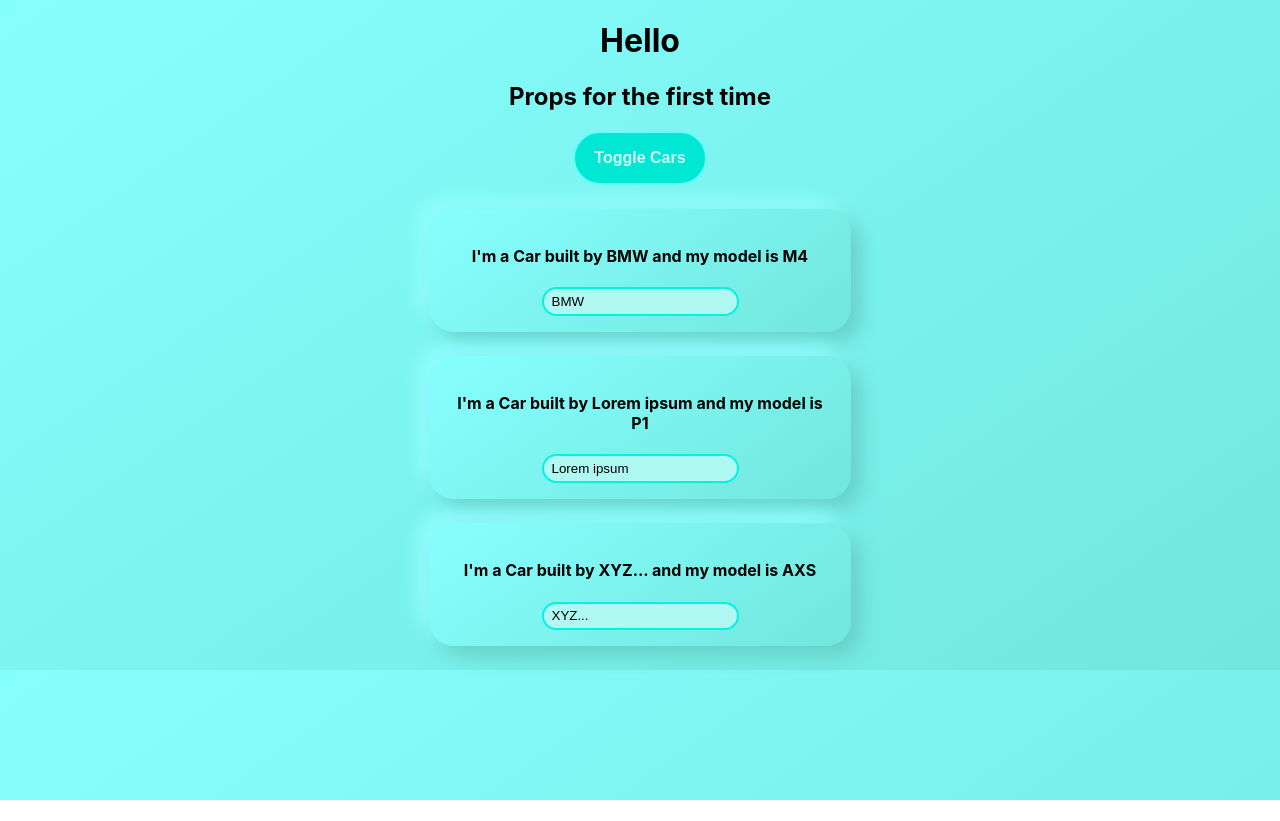
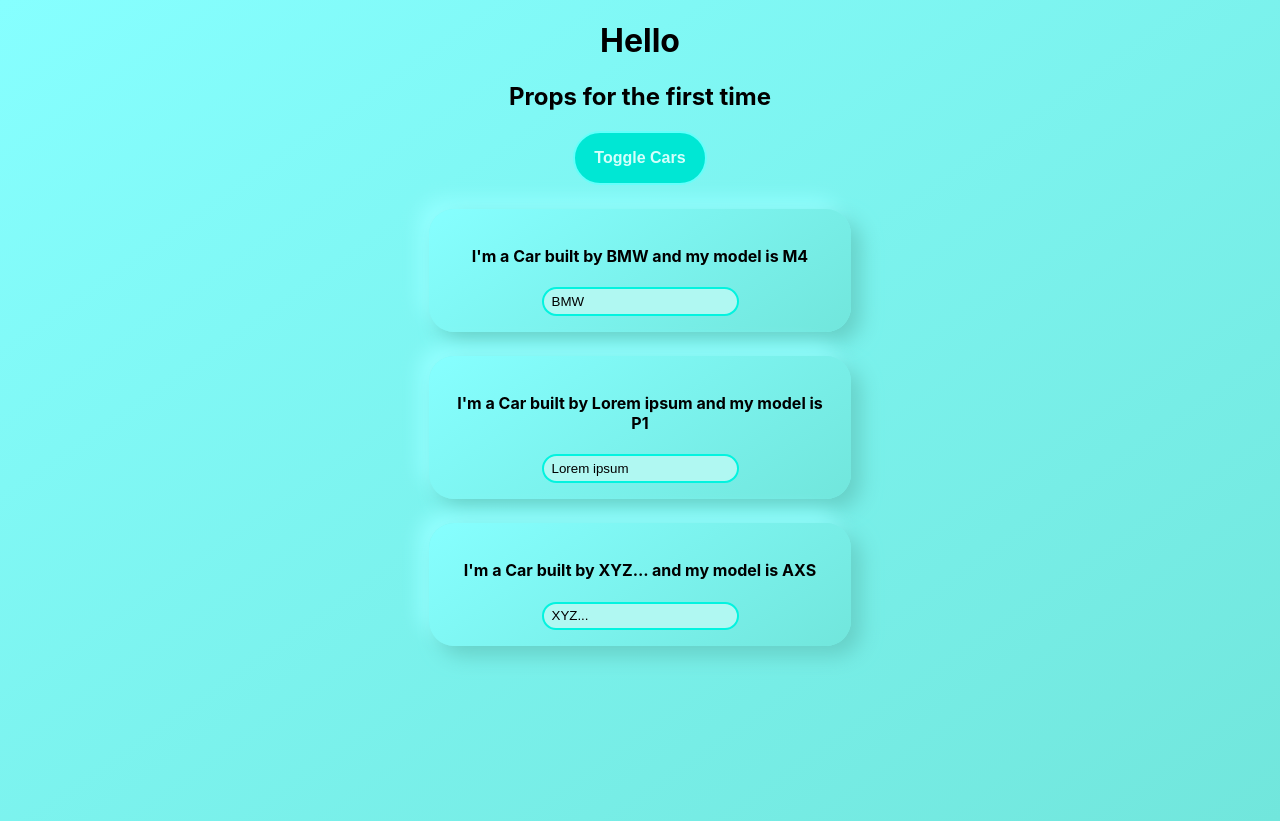
Before and after one commit to sultan-O7t9/react-complete-guide, a React (Create React App) app: page / in a window 1280 px wide. Before the commit the page ends 800 px from the top, so only its background shows below. Built offline with nearby package versions, Linux system fonts and the light colour scheme.

Commit message:
Improved array copy from last commit

```diff
--- a/src/App.js
+++ b/src/App.js
@@ -18,7 +18,8 @@ class App extends React.Component {
     console.log(invName, this.state.nameView);
   };
   delCarHandler = (index) => {
-    const cars = this.state.cars;
+    //const cars = this.state.cars.slice();--->Deep copy using slice(), when no arguments given it deep copies the array and returns it
+    const cars = [...this.state.cars]; //Deep copy using spread operator
     console.log(cars);
     cars.splice(index, 1);
     //splice removes an element from the given index and reassigns the new array to the caller array
--- a/src/index.css
+++ b/src/index.css
@@ -7,6 +7,7 @@ body {
   -moz-osx-font-smoothing: grayscale;
   background: linear-gradient(145deg, #86ffff, #71e6dc);
   /* background-color: rgb(125, 255, 244); */
+  height: 100vh;
 }
 
 code {
```
